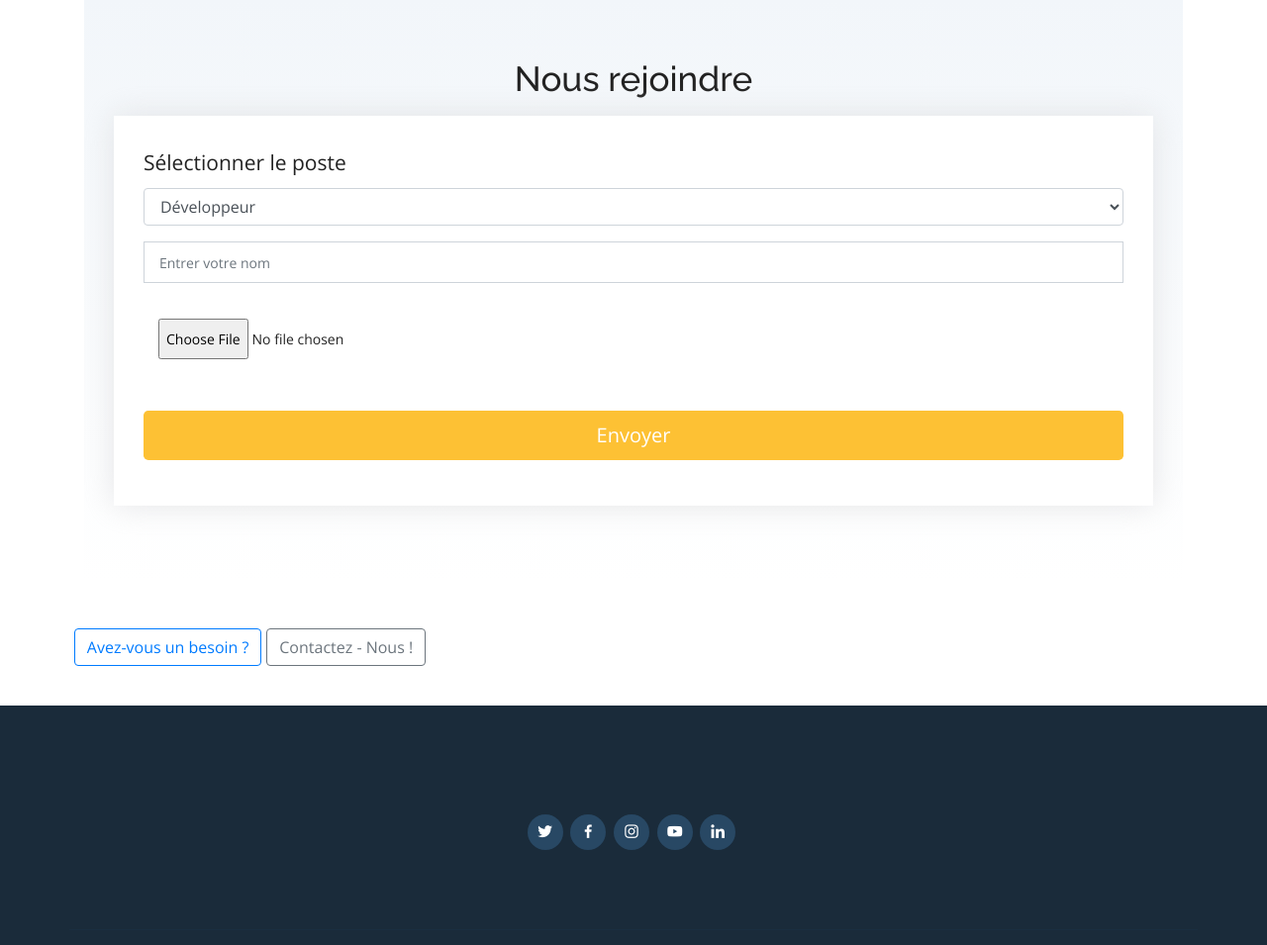
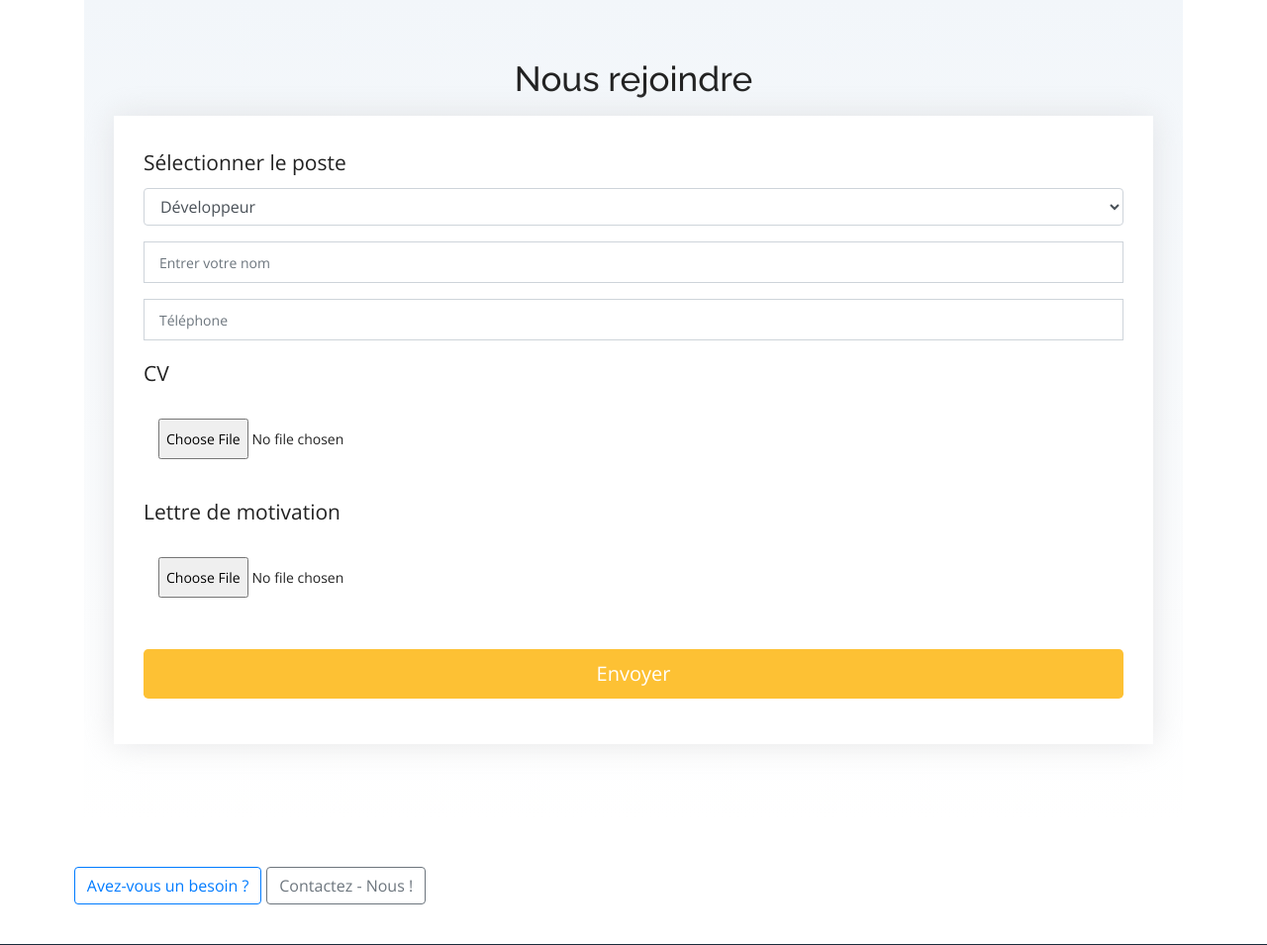
Before and after one commit to cedricanani1/igp-portail, a PHP site: page /portals.php in a window 1280 px wide. Shown: the part 293-1248 px from the top of the page at 99% size. Run offline with PHP 8.4, Linux system fonts and the light colour scheme.

Commit message:
updating with email

```diff
--- a/about_lce.php
+++ b/about_lce.php
@@ -85,7 +85,7 @@
         <div class="bx-pull-right">
             <a type="button" class="btn btn-outline-primary"
                href="clients_project.php"
-            >Avez-vous un projet ?</a>
+            >Avez-vous un besoin ?</a>
         </div>
         <div class="bx-pull-right">
             <a type="button" class="btn btn-outline-secondary"
--- a/partners.php
+++ b/partners.php
@@ -133,7 +133,7 @@
         <div class="bx-pull-right">
             <a type="button" class="btn btn-outline-primary"
                href="clients_project.php"
-            >Avez-vous un projet ?</a>
+            >Avez-vous un besoin ?</a>
         </div>
         <div class="bx-pull-right">
             <a type="button" class="btn btn-outline-secondary"
--- a/portals.php
+++ b/portals.php
@@ -40,8 +40,25 @@
                             </div>
                             <div class="form-row">
                                 <div class="col-md-12 form-group">
-                                    <input type="hidden" name="MAX_FILE_SIZE" value="1000000" />
-                                    <input type="file" data-rule="required" class="form-control-file" name="cvfile">
+                                    <input type="text" name="phone" class="form-control" id="phone" data-rule="required"
+                                           placeholder="Téléphone"
+                                           data-rule="minlen:8" data-msg="Please enter at least 4 chars" />
+                                    <div class="validate"></div>
+                                </div>
+                            </div>
+                            <div class="form-row">
+                                <div class="col-md-12 form-group">
+                                    <label for="cv">CV</label>
+                                    <input type="hidden" name="MAX_FILE_SIZE_CV" value="1000000" />
+                                    <input type="file" id="cv" data-rule="required" class="form-control-file" name="cvfile">
+                                    <div class="validate"></div>
+                                </div>
+                            </div>
+                            <div class="form-row">
+                                <div class="col-md-12 form-group">
+                                    <label for="lm">Lettre de motivation</label>
+                                    <input type="hidden" name="MAX_FILE_SIZE_CV" value="1000000" />
+                                    <input type="file" id="lm" class="form-control-file" name="lmfile">
                                     <div class="validate"></div>
                                 </div>
                             </div>
```
Also changed, not shown: 9 other files.
